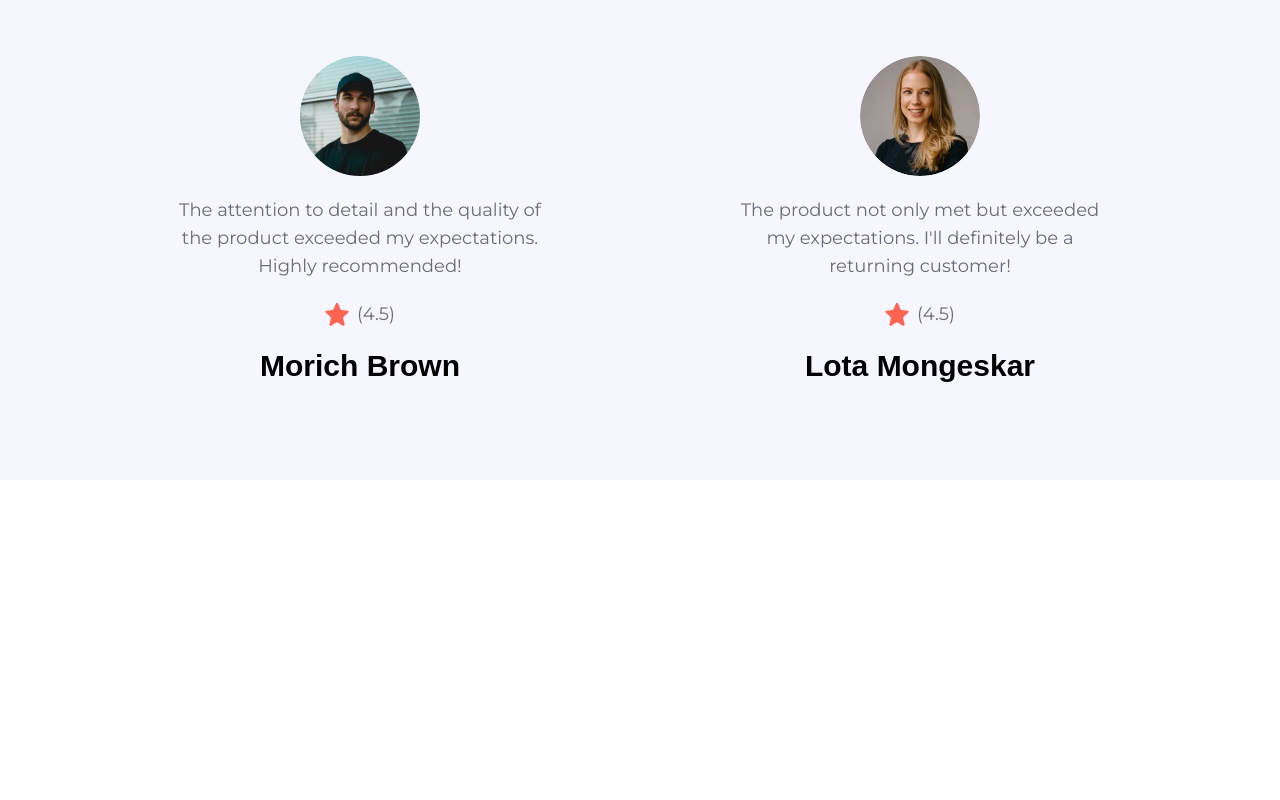
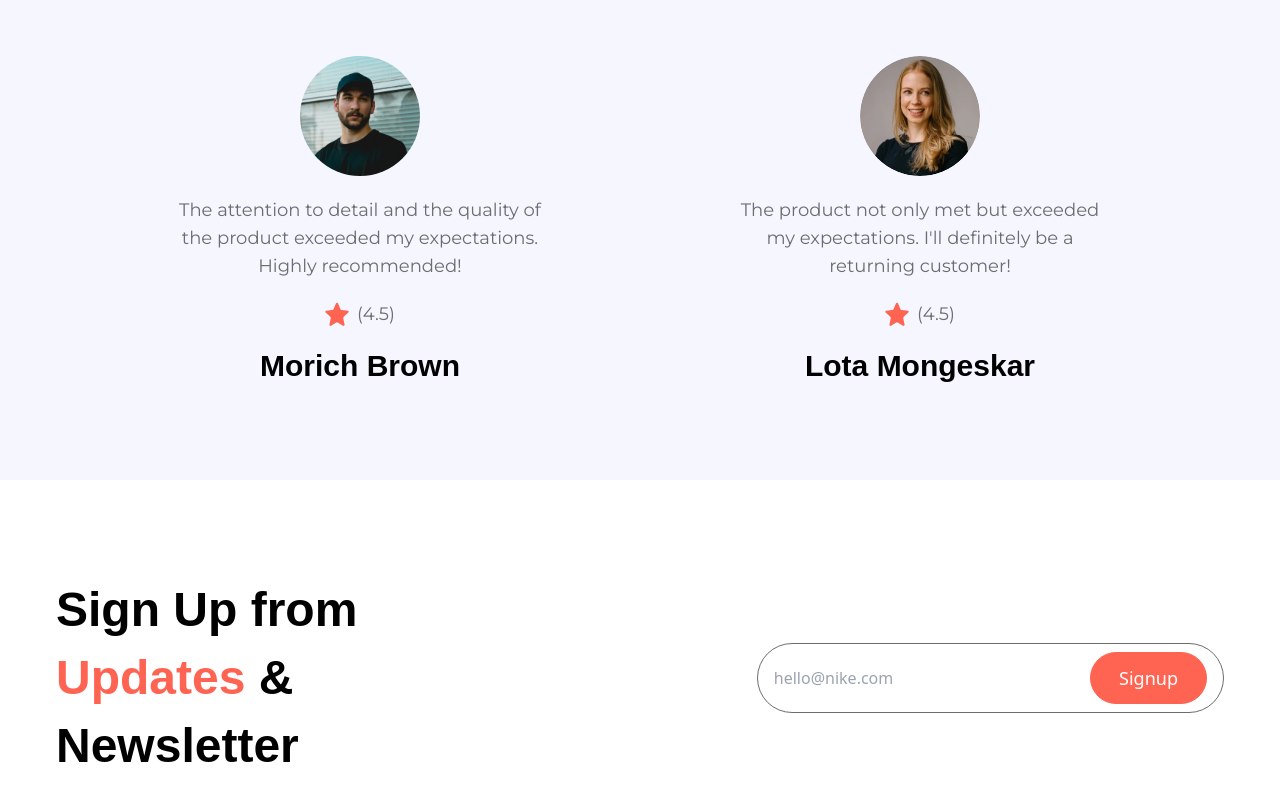
Before and after one commit to moeidejaz/nike-tailwindcss, a React (Vite) app: page / in a window 1280 px wide. Shown: the part 4014-4814 px from the top of the page. Before the commit the page ends 4494 px from the top, so only its background shows below. Built offline with nearby package versions, Linux system fonts and the light colour scheme; a web font is replaced by a local one.

Commit message:
feat: add subscribe section

```diff
--- a/src/App.jsx
+++ b/src/App.jsx
@@ -20,7 +20,8 @@ const App = () => {
       <Services />
       <SpecialOffer />
       <CustomerReviews />
-      {/*<Subscribe /> */}
+      <Subscribe />
+      {/* <Footer/> */}
     </main>
   );
 };
--- /dev/null
+++ b/src/Components/ServiceCard.jsx
@@ -0,0 +1,12 @@
+const ServiceCard = ( {image , title , description}) => {
+  return (
+    <section className="flex-1 bg-white py-16 px-10 rounded-[20px] shadow-3xl">
+      <img src={image} alt="" className=" bg-coral-red p-3 rounded-full" />
+
+      <h3 className="font-secondary text-3xl font-bold my-5">{title}</h3>
+      <p className="text-xl font-primary text-slate-gray">{description}</p>
+    </section>
+  );
+};
+
+export default ServiceCard;
--- a/src/index.css
+++ b/src/index.css
@@ -32,6 +32,10 @@
     @apply max-sm:px-8 md:px-14
   }
 
+  .padding-y {
+    @apply py-9 md:py-24
+  }
+
   .padding-l {
     @apply lg:pl-16 max-sm:pl-8
   }
@@ -40,10 +44,6 @@
     @apply lg:pr-72
   }
 
-  .padding-y {
-    @apply py-9 md:py-24
-  }
-
   .info-text {
     @apply font-primary text-slate-gray text-lg
   }
--- a/src/sections/Services.jsx
+++ b/src/sections/Services.jsx
@@ -1,26 +1,16 @@
+import ServiceCard from "../Components/ServiceCard";
 import { services } from "../constants";
 
 const Services = () => {
   return (
     <section className="flex gap-9 justify-center flex-wrap padding-x padding-y">
       {services.map((service, index) => (
-        <section
+        <ServiceCard
           key={index}
-          className="flex-1 bg-white py-16 px-10 rounded-[20px] shadow-3xl"
-        >
-          <img
-            src={service.image}
-            alt=""
-            className=" bg-coral-red p-3 rounded-full"
-          />
-
-          <h3 className="font-secondary text-3xl font-bold my-5">
-            {service.title}
-          </h3>
-          <p className="text-xl font-primary text-slate-gray">
-            {service.description}
-          </p>
-        </section>
+          image={service.image}
+          title={service.title}
+          description={service.description}
+        />
       ))}
     </section>
   );
--- a/src/sections/Subscribe.jsx
+++ b/src/sections/Subscribe.jsx
@@ -1,12 +1,20 @@
+import Button from "../Components/Button";
+
 const Subscribe = () => {
   return (
-    <section>
-      <h3 className="font-secondary text-4xl">
+    <section className="flex flex-col justify-between items-center gap-5 lg:flex-row padding-x padding-y">
+      <h3 className="font-secondary text-5xl font-bold lg:max-w-xs leading-[68px]">
         Sign Up from <span className="text-coral-red">Updates</span> &
         Newsletter
       </h3>
 
-      <div>
+      <div className="py-2 px-4 border border-slate-gray text-slate-gray rounded-full w-full lg:w-[40%] flex items-center justify-between">
+        <input
+          type="email"
+          placeholder="hello@nike.com"
+          className="outline-none"
+        />
+        <Button label="Signup" />
       </div>
     </section>
   );
```
